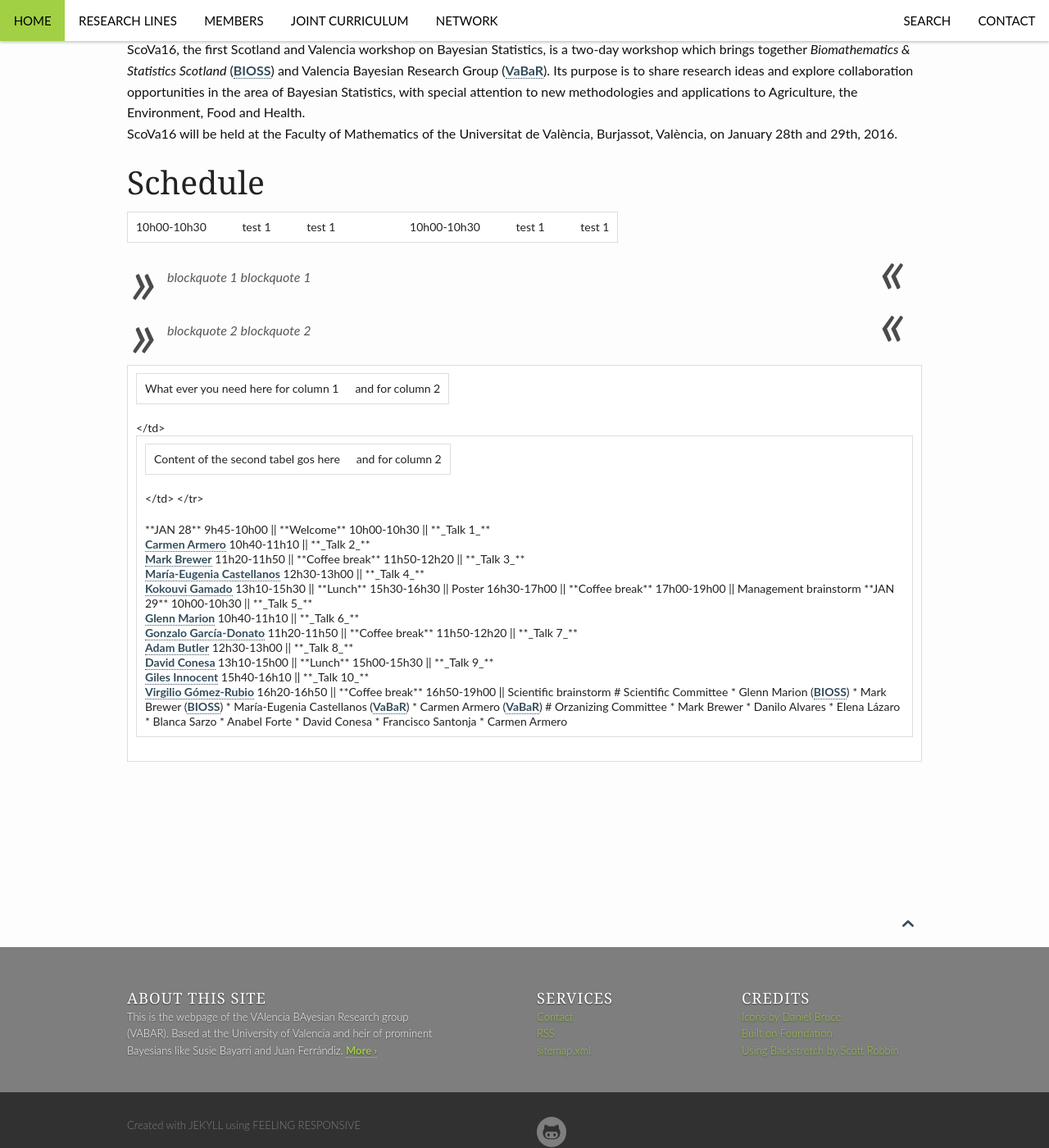
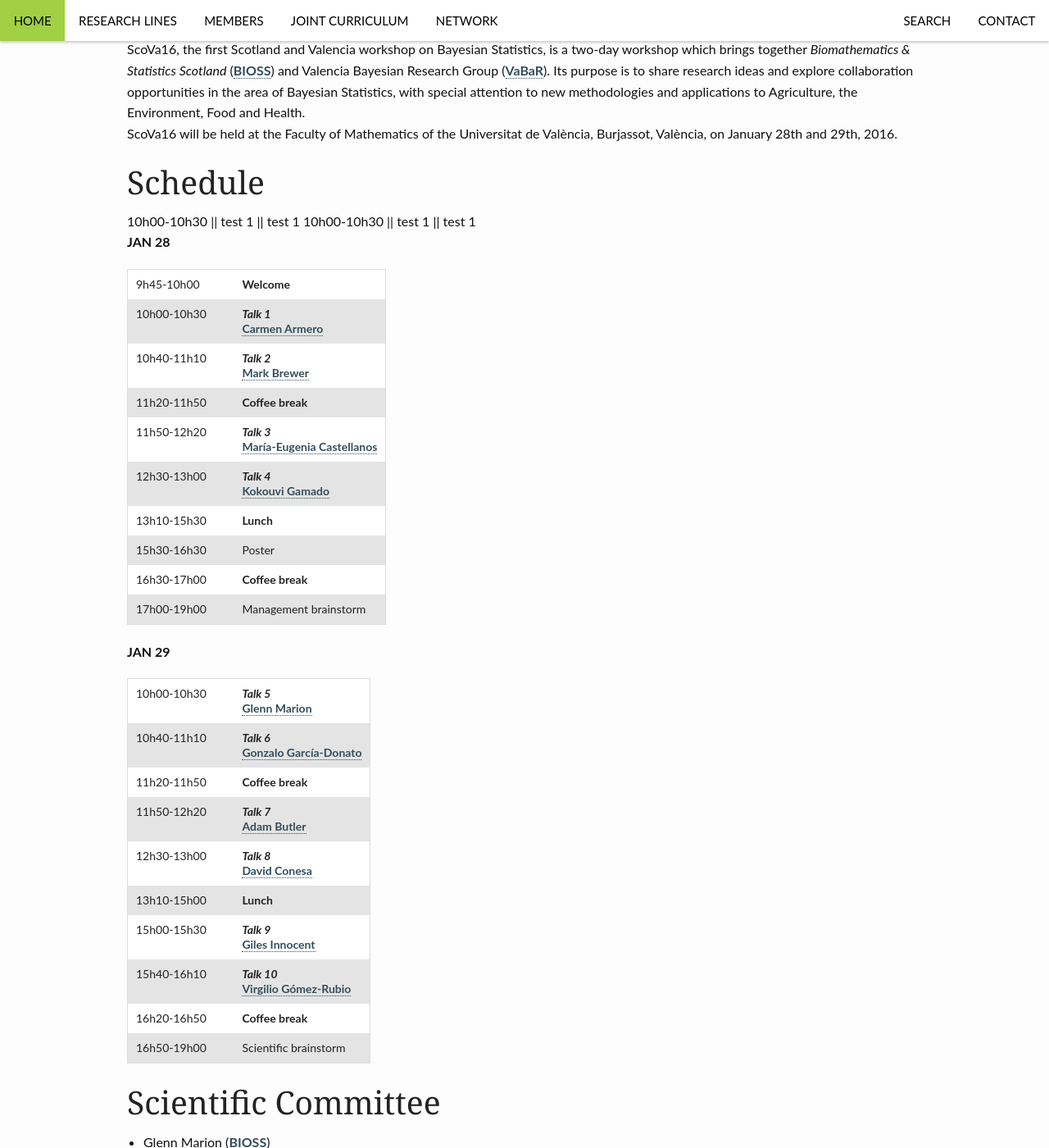
Before and after one commit to VABAR/VABAR.github.io, a Jekyll site: the page built from _posts/events/2015-11-25-ScoVa16.md, in a window 1280 px wide and 1400 px high, scrolled down 250 px. Shown: the whole window at 82% size. Built offline with Jekyll 4.4.1, drawn with Linux system fonts in a browser that asks for light colours; some of the changed text lies outside the part shown.

Commit message:
Update 2015-11-25-ScoVa16.md

```diff
--- a/_posts/events/2015-11-25-ScoVa16.md
+++ b/_posts/events/2015-11-25-ScoVa16.md
@@ -17,22 +17,7 @@ ScoVa16 will be held at the Faculty of Mathematics of the Universitat de Valènc
 
 # Schedule
 
-10h00-10h30 || test 1 || test 1 ||   || 10h00-10h30 || test 1 || test 1
-
-> blockquote 1
-> blockquote 1
-
-<!-- -->
-
-> blockquote 2
-> blockquote 2
-
-<Table>
-    <tr>
-        <td><table id=1><tr><td>What ever you need here for column 1</td><td>and for column 2</td></tr><table></td>
-        <td><table id=2><tr><td>Content of the second tabel gos here</td><td>and for column 2</td></tr><table></td>
-     </tr>
-</table>
+<td>10h00-10h30 || test 1 || test 1</td>   <td>10h00-10h30 || test 1 || test 1</td>
 
 **JAN 28**
 
```
